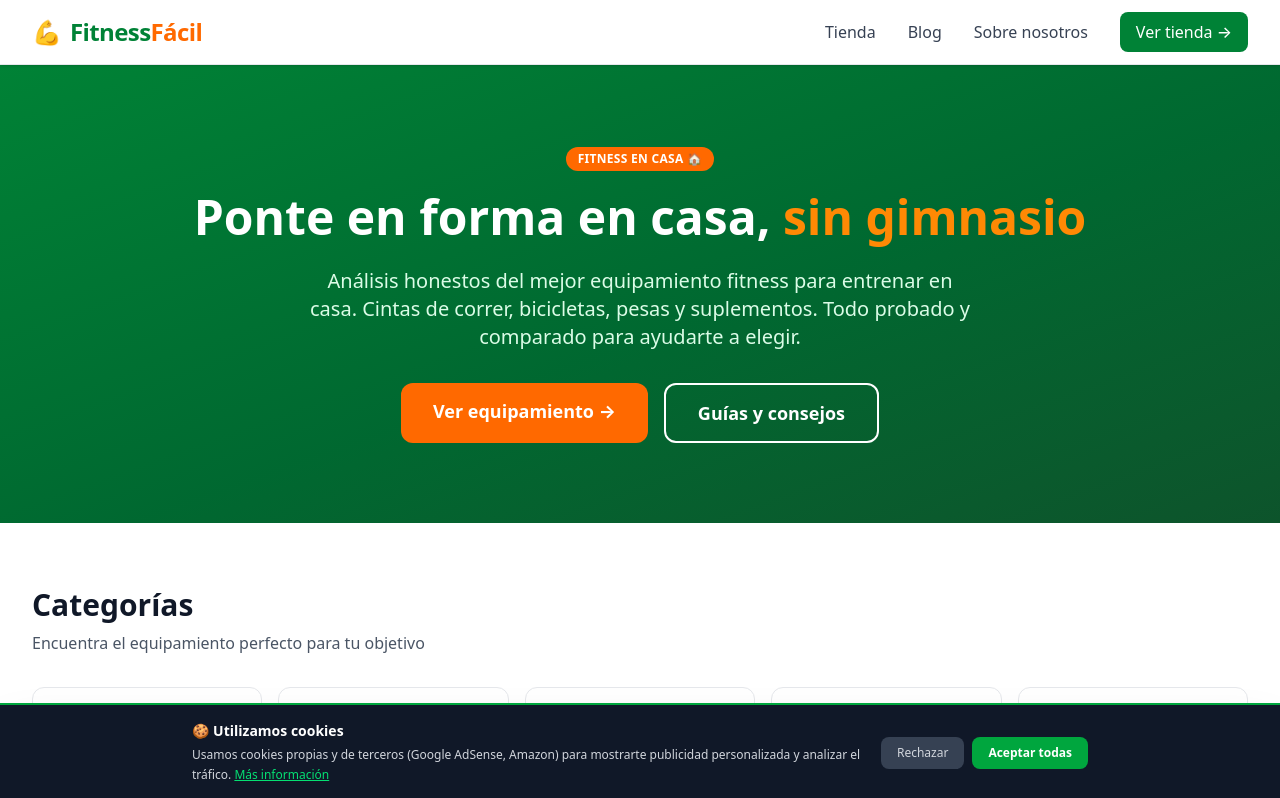
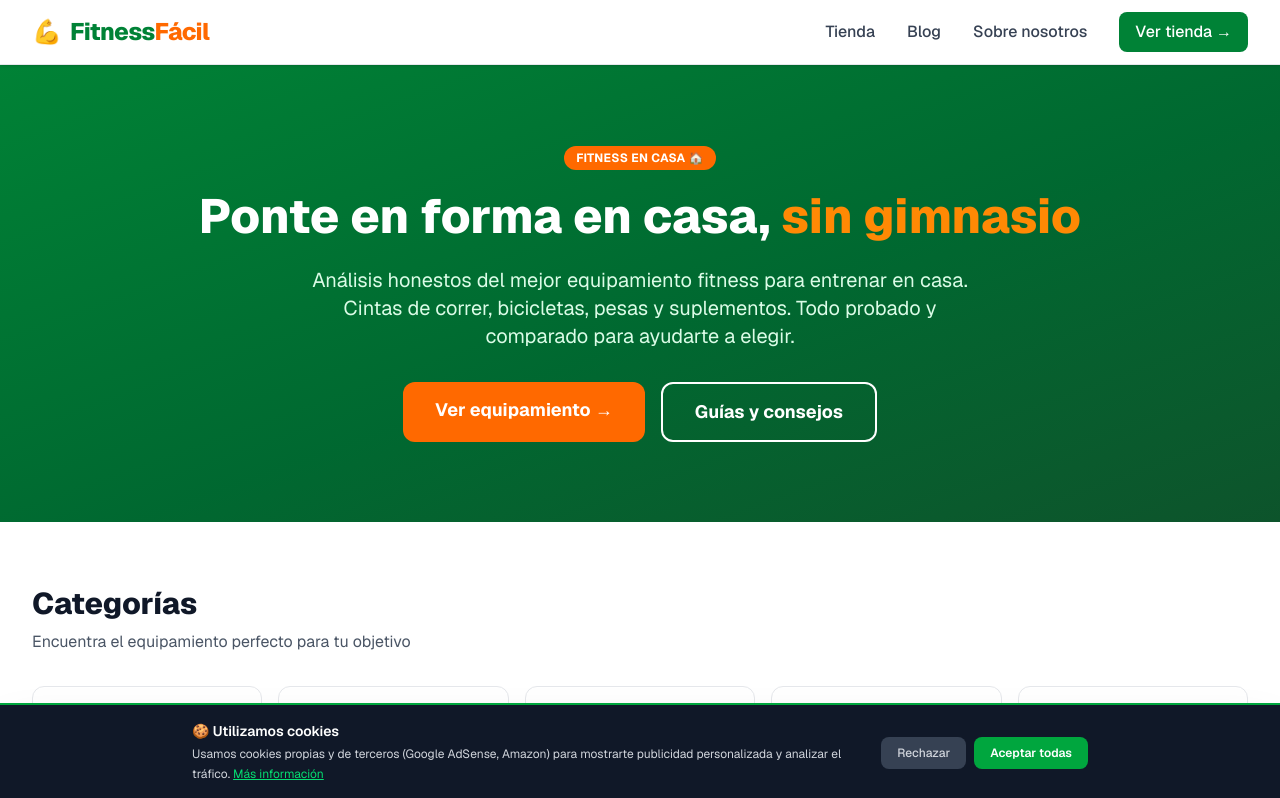
Before and after one commit to mktweb360/fitnessfacil, a Next.js app: page / in a window 1280 px wide. Shown: the top 798 px of the page. Built offline with nearby package versions, Linux system fonts and the light colour scheme.

Commit message:
perf(cwv): añadir Geist next/font + preconnect AdSense

```diff
--- a/app/globals.css
+++ b/app/globals.css
@@ -1,8 +1,15 @@
+/* STAGED FIX — fitnessfacil.es — app/globals.css
+   CWV improvement: wire up the Geist font loaded by next/font in layout.tsx
+   so body text renders in Geist instead of system-ui/Arial.
+   Deploy: cp fitnessfacil-cwv-globals.css ../fitnessfacil/app/globals.css    */
+
 @import "tailwindcss";
 
-:root {
+@theme inline {
   --color-primary: #16a34a;
   --color-accent: #f97316;
+  /* CWV: map Tailwind's font-sans to the Geist variable injected by next/font */
+  --font-sans: var(--font-geist-sans);
 }
 
 html {
@@ -10,5 +17,7 @@ html {
 }
 
 body {
-  font-family: system-ui, -apple-system, BlinkMacSystemFont, "Segoe UI", sans-serif;
+  /* CWV fix: use the Geist font variable injected by next/font; system-ui is
+     the fallback only before the font is available (display: swap).          */
+  font-family: var(--font-geist-sans, system-ui, -apple-system, BlinkMacSystemFont, "Segoe UI", sans-serif);
 }
--- a/app/layout.tsx
+++ b/app/layout.tsx
@@ -1,9 +1,30 @@
+// STAGED FIX — fitnessfacil.es — app/layout.tsx
+// CWV improvements applied on top of schema-layout.tsx:
+//   1. Added next/font (Geist, subsets: ["latin"]) — eliminates web-font FOUT,
+//      self-hosts via Next.js CDN, emits preload hint automatically.
+//   2. Added rel="preconnect" + dns-prefetch to AdSense domains — reduces
+//      TCP latency when the user accepts cookies.
+//   3. Added google-adsense-account meta tag — required for AdSense site verification.
+//   4. Wired geistSans.variable onto <html> so --font-geist-sans is available
+//      to globals.css (see fitnessfacil-cwv-globals.css).
+// Deploy: cp fitnessfacil-cwv-layout.tsx ../fitnessfacil/app/layout.tsx
+//         cp fitnessfacil-cwv-globals.css ../fitnessfacil/app/globals.css
+
 import type { Metadata } from "next";
 import Script from "next/script";
+import { Geist } from "next/font/google";
 import "./globals.css";
 import Header from "@/components/Header";
 import Footer from "@/components/Footer";
 import CookieBanner from "@/components/CookieBanner";
+
+/* CWV: next/font self-hosts Geist, subsets to latin, applies display:swap and
+   emits a <link rel="preload"> automatically — eliminates FOUT and the
+   render-blocking Google Fonts network round-trip.                            */
+const geistSans = Geist({
+  variable: "--font-geist-sans",
+  subsets: ["latin"],
+});
 
 export const metadata: Metadata = {
   title: {
@@ -58,8 +79,14 @@ const organizationSchema = {
 
 export default function RootLayout({ children }: { children: React.ReactNode }) {
   return (
-    <html lang="es">
+    <html lang="es" className={`${geistSans.variable} h-full antialiased`}>
       <head>
+        {/* CWV: Preconnect to AdSense — opens TCP early so the script loads
+            faster the moment the user gives consent in the cookie banner.     */}
+        <link rel="preconnect" href="https://pagead2.googlesyndication.com" />
+        <link rel="dns-prefetch" href="https://pagead2.googlesyndication.com" />
+        <link rel="dns-prefetch" href="https://googleads.g.doubleclick.net" />
+
         {/* Consent Mode v2: todo denegado por defecto hasta que el banner haga 'update'. */}
         <Script id="consent-mode-default" strategy="beforeInteractive">
           {`window.dataLayer = window.dataLayer || [];
@@ -72,6 +99,8 @@ gtag('consent', 'default', {
   wait_for_update: 500
 });`}
         </Script>
+        {/* AdSense site verification — ad script loaded conditionally by CookieBanner */}
+        <meta name="google-adsense-account" content="ca-pub-6063067965030118" />
         <script type="application/ld+json" dangerouslySetInnerHTML={{ __html: JSON.stringify(websiteSchema) }} />
         <script type="application/ld+json" dangerouslySetInnerHTML={{ __html: JSON.stringify(organizationSchema) }} />
       </head>
```
